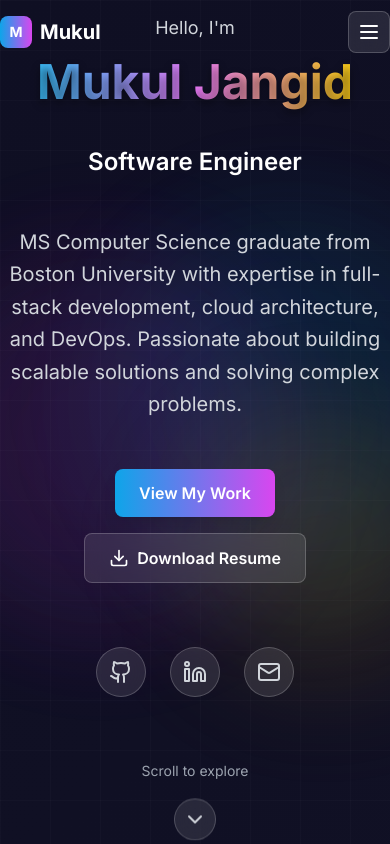
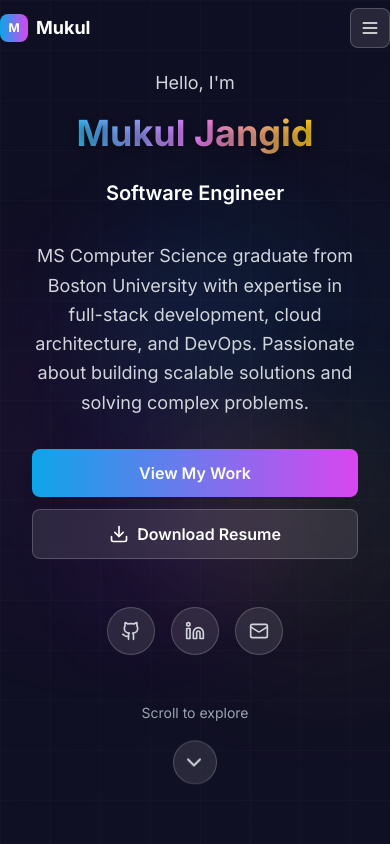
Before and after one commit to mkljngd/mkljngd.github.io, a Next.js app: page / in a window 390 px wide. Shown: the top 844 px of the page. Built offline with nearby package versions, Linux system fonts and the light colour scheme.

Commit message:
Optimize portfolio for mobile devices with responsive design and touch interactions

```diff
--- a/app/globals.css
+++ b/app/globals.css
@@ -6,6 +6,8 @@
 @layer base {
   html {
     scroll-behavior: smooth;
+    /* Prevent horizontal scroll on mobile */
+    overflow-x: hidden;
   }
 
   body {
@@ -13,6 +15,24 @@
     background: linear-gradient(135deg, #0f0f23 0%, #1a1a2e 50%, #16213e 100%);
     color: #ffffff;
     overflow-x: hidden;
+    /* Improve touch scrolling on mobile */
+    -webkit-overflow-scrolling: touch;
+    /* Prevent zoom on input focus on iOS */
+    -webkit-text-size-adjust: 100%;
+  }
+
+  /* Mobile-specific optimizations */
+  @media (max-width: 768px) {
+    body {
+      /* Reduce motion for better performance on mobile */
+      animation-duration: 0.3s;
+    }
+
+    /* Improve touch targets */
+    button, a, input, textarea, select {
+      min-height: 44px;
+      min-width: 44px;
+    }
   }
 }
 
@@ -41,15 +61,19 @@
   }
 
   .btn-primary {
-    @apply px-6 py-3 bg-gradient-to-r from-primary-500 to-secondary-500 text-white font-semibold rounded-lg hover:from-primary-600 hover:to-secondary-600 transition-all duration-300 transform hover:scale-105 shadow-lg hover:shadow-xl;
+    @apply px-4 sm:px-6 py-3 bg-gradient-to-r from-primary-500 to-secondary-500 text-white font-semibold rounded-lg hover:from-primary-600 hover:to-secondary-600 transition-all duration-300 transform hover:scale-105 shadow-lg hover:shadow-xl;
+    /* Mobile touch optimization */
+    @apply active:scale-95;
   }
 
   .btn-secondary {
-    @apply px-6 py-3 glass text-white font-semibold rounded-lg hover:bg-white/20 transition-all duration-300 transform hover:scale-105;
+    @apply px-4 sm:px-6 py-3 glass text-white font-semibold rounded-lg hover:bg-white/20 transition-all duration-300 transform hover:scale-105;
+    /* Mobile touch optimization */
+    @apply active:scale-95;
   }
 
   .section-padding {
-    @apply py-20 px-4 sm:px-6 lg:px-8;
+    @apply py-12 sm:py-16 lg:py-20 px-4 sm:px-6 lg:px-8;
   }
 
   .container-custom {
--- a/components/Hero.tsx
+++ b/components/Hero.tsx
@@ -28,15 +28,15 @@ export default function Hero() {
   }
 
   return (
-    <section id="home" className="min-h-screen flex items-center justify-center relative overflow-hidden">
+    <section id="home" className="min-h-screen flex items-center justify-center relative overflow-hidden px-4 sm:px-6 lg:px-8">
       {/* Background Elements */}
       <div className="absolute inset-0">
-        <div className="absolute top-1/4 left-1/4 w-96 h-96 bg-primary-500/10 rounded-full blur-3xl animate-pulse-slow" />
-        <div className="absolute bottom-1/4 right-1/4 w-96 h-96 bg-secondary-500/10 rounded-full blur-3xl animate-pulse-slow" />
-        <div className="absolute top-1/2 left-1/2 transform -translate-x-1/2 -translate-y-1/2 w-64 h-64 bg-accent-500/10 rounded-full blur-3xl animate-float" />
+        <div className="absolute top-1/4 left-1/4 w-48 h-48 sm:w-64 sm:h-64 lg:w-96 lg:h-96 bg-primary-500/10 rounded-full blur-3xl animate-pulse-slow" />
+        <div className="absolute bottom-1/4 right-1/4 w-48 h-48 sm:w-64 sm:h-64 lg:w-96 lg:h-96 bg-secondary-500/10 rounded-full blur-3xl animate-pulse-slow" />
+        <div className="absolute top-1/2 left-1/2 transform -translate-x-1/2 -translate-y-1/2 w-32 h-32 sm:w-48 sm:h-48 lg:w-64 lg:h-64 bg-accent-500/10 rounded-full blur-3xl animate-float" />
       </div>
 
-      <div className="container-custom text-center relative z-10">
+      <div className="container-custom text-center relative z-10 max-w-6xl mx-auto">
         <motion.div
           initial={{ opacity: 0, y: 50 }}
           animate={{ opacity: 1, y: 0 }}
@@ -58,7 +58,7 @@ export default function Hero() {
             initial={{ opacity: 0, y: 30 }}
             animate={{ opacity: 1, y: 0 }}
             transition={{ duration: 0.8, delay: 0.4 }}
-            className="text-5xl md:text-7xl font-bold mb-6"
+            className="text-4xl sm:text-5xl md:text-6xl lg:text-7xl font-bold mb-4 sm:mb-6"
           >
             <span className="gradient-text text-shadow-lg">Mukul Jangid</span>
           </motion.h1>
@@ -68,7 +68,7 @@ export default function Hero() {
             initial={{ opacity: 0, y: 20 }}
             animate={{ opacity: 1, y: 0 }}
             transition={{ duration: 0.6, delay: 0.6 }}
-            className="h-16 flex items-center justify-center mb-8"
+            className="h-12 sm:h-16 flex items-center justify-center mb-6 sm:mb-8"
           >
             <motion.span
               key={currentRole}
@@ -76,7 +76,7 @@ export default function Hero() {
               animate={{ opacity: 1, y: 0 }}
               exit={{ opacity: 0, y: -20 }}
               transition={{ duration: 0.5 }}
-              className="text-2xl md:text-3xl font-semibold text-white"
+              className="text-xl sm:text-2xl md:text-3xl font-semibold text-white text-center px-4"
             >
               {roles[currentRole]}
             </motion.span>
@@ -87,7 +87,7 @@ export default function Hero() {
             initial={{ opacity: 0, y: 20 }}
             animate={{ opacity: 1, y: 0 }}
             transition={{ duration: 0.6, delay: 0.8 }}
-            className="text-xl text-gray-300 mb-12 max-w-3xl mx-auto leading-relaxed"
+            className="text-lg sm:text-xl text-gray-300 mb-8 sm:mb-12 max-w-3xl mx-auto leading-relaxed px-4"
           >
             MS Computer Science graduate from Boston University with expertise in full-stack development,
             cloud architecture, and DevOps. Passionate about building scalable solutions and solving complex problems.
@@ -98,13 +98,13 @@ export default function Hero() {
             initial={{ opacity: 0, y: 30 }}
             animate={{ opacity: 1, y: 0 }}
             transition={{ duration: 0.6, delay: 1 }}
-            className="flex flex-col sm:flex-row gap-4 justify-center items-center mb-16"
+            className="flex flex-col sm:flex-row gap-3 sm:gap-4 justify-center items-center mb-12 sm:mb-16 px-4"
           >
             <motion.a
               href="#projects"
               whileHover={{ scale: 1.05 }}
               whileTap={{ scale: 0.95 }}
-              className="btn-primary flex items-center space-x-2"
+              className="btn-primary flex items-center justify-center space-x-2 w-full sm:w-auto min-h-[48px] text-base sm:text-lg"
             >
               <span>View My Work</span>
             </motion.a>
@@ -114,7 +114,7 @@ export default function Hero() {
               download
               whileHover={{ scale: 1.05 }}
               whileTap={{ scale: 0.95 }}
-              className="btn-secondary flex items-center space-x-2"
+              className="btn-secondary flex items-center justify-center space-x-2 w-full sm:w-auto min-h-[48px] text-base sm:text-lg"
             >
               <Download size={20} />
               <span>Download Resume</span>
@@ -126,7 +126,7 @@ export default function Hero() {
             initial={{ opacity: 0, y: 20 }}
             animate={{ opacity: 1, y: 0 }}
             transition={{ duration: 0.6, delay: 1.2 }}
-            className="flex justify-center space-x-6 mb-16"
+            className="flex justify-center space-x-4 sm:space-x-6 mb-12 sm:mb-16"
           >
             <motion.a
               href="https://github.com/mkljngd"
@@ -134,9 +134,9 @@ export default function Hero() {
               rel="noopener noreferrer"
               whileHover={{ scale: 1.2, y: -5 }}
               whileTap={{ scale: 0.9 }}
-              className="p-3 glass rounded-full text-gray-300 hover:text-white transition-colors duration-300"
+              className="p-3 sm:p-4 glass rounded-full text-gray-300 hover:text-white transition-colors duration-300 min-h-[48px] min-w-[48px] flex items-center justify-center"
             >
-              <Github size={24} />
+              <Github size={20} className="sm:w-6 sm:h-6" />
             </motion.a>
 
             <motion.a
@@ -145,18 +145,18 @@ export default function Hero() {
               rel="noopener noreferrer"
               whileHover={{ scale: 1.2, y: -5 }}
               whileTap={{ scale: 0.9 }}
-              className="p-3 glass rounded-full text-gray-300 hover:text-white transition-colors duration-300"
+              className="p-3 sm:p-4 glass rounded-full text-gray-300 hover:text-white transition-colors duration-300 min-h-[48px] min-w-[48px] flex items-center justify-center"
             >
-              <Linkedin size={24} />
+              <Linkedin size={20} className="sm:w-6 sm:h-6" />
             </motion.a>
 
             <motion.a
               href="mailto:mkljngd@bu.edu"
               whileHover={{ scale: 1.2, y: -5 }}
               whileTap={{ scale: 0.9 }}
-              className="p-3 glass rounded-full text-gray-300 hover:text-white transition-colors duration-300"
+              className="p-3 sm:p-4 glass rounded-full text-gray-300 hover:text-white transition-colors duration-300 min-h-[48px] min-w-[48px] flex items-center justify-center"
             >
-              <Mail size={24} />
+              <Mail size={20} className="sm:w-6 sm:h-6" />
             </motion.a>
           </motion.div>
 
--- a/components/Navigation.tsx
+++ b/components/Navigation.tsx
@@ -60,16 +60,16 @@ export default function Navigation() {
       }`}
     >
       <div className="container-custom">
-        <div className="flex items-center justify-between h-16">
+        <div className="flex items-center justify-between h-14 sm:h-16">
           {/* Logo */}
           <motion.div
             whileHover={{ scale: 1.05 }}
             className="flex items-center space-x-2"
           >
-            <div className="w-8 h-8 bg-gradient-to-r from-primary-500 to-secondary-500 rounded-lg flex items-center justify-center">
-              <span className="text-white font-bold text-sm">M</span>
+            <div className="w-7 h-7 sm:w-8 sm:h-8 bg-gradient-to-r from-primary-500 to-secondary-500 rounded-lg flex items-center justify-center">
+              <span className="text-white font-bold text-xs sm:text-sm">M</span>
             </div>
-            <span className="text-xl font-bold text-white">Mukul</span>
+            <span className="text-lg sm:text-xl font-bold text-white">Mukul</span>
           </motion.div>
 
           {/* Desktop Navigation */}
@@ -99,9 +99,9 @@ export default function Navigation() {
           <motion.button
             whileTap={{ scale: 0.95 }}
             onClick={() => setIsOpen(!isOpen)}
-            className="md:hidden p-2 rounded-lg glass text-white"
+            className="md:hidden p-2 rounded-lg glass text-white min-h-[40px] min-w-[40px] flex items-center justify-center"
           >
-            {isOpen ? <X size={24} /> : <Menu size={24} />}
+            {isOpen ? <X size={20} /> : <Menu size={20} />}
           </motion.button>
         </div>
       </div>
@@ -125,14 +125,14 @@ export default function Navigation() {
                       key={item.name}
                       onClick={() => scrollToSection(item.href)}
                       whileHover={{ x: 10 }}
-                      className={`flex items-center space-x-3 px-4 py-3 rounded-lg transition-all duration-300 ${
+                      className={`flex items-center space-x-3 px-4 py-4 rounded-lg transition-all duration-300 min-h-[48px] ${
                         activeSection === item.href.substring(1)
                           ? 'text-primary-400 bg-white/10'
                           : 'text-gray-300 hover:text-white hover:bg-white/5'
                       }`}
                     >
                       <Icon size={18} />
-                      <span className="font-medium">{item.name}</span>
+                      <span className="font-medium text-base">{item.name}</span>
                     </motion.button>
                   )
                 })}
```
Also changed, not shown: components/About.tsx (+11 -11 lines), components/Skills.tsx (+9 -9 lines).
